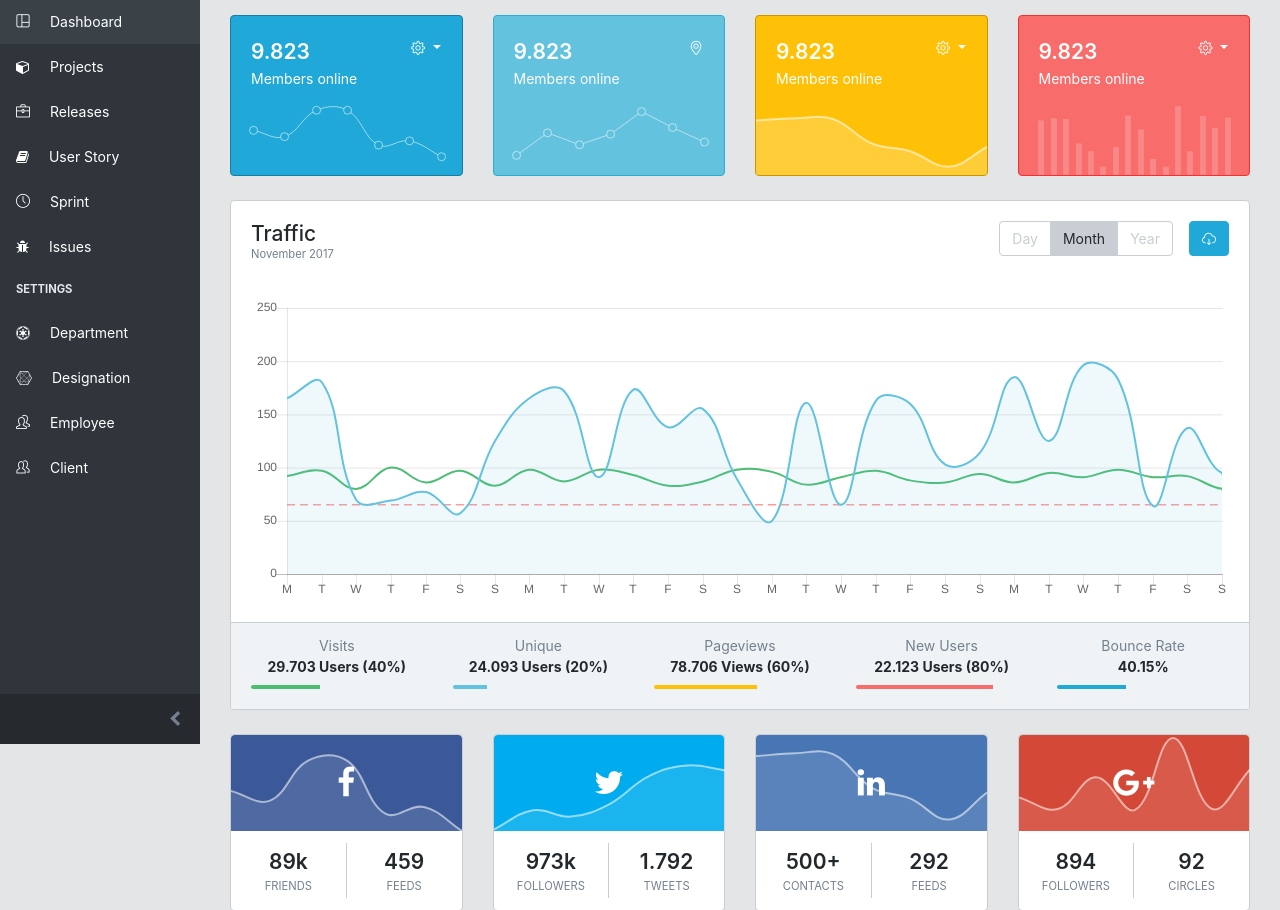
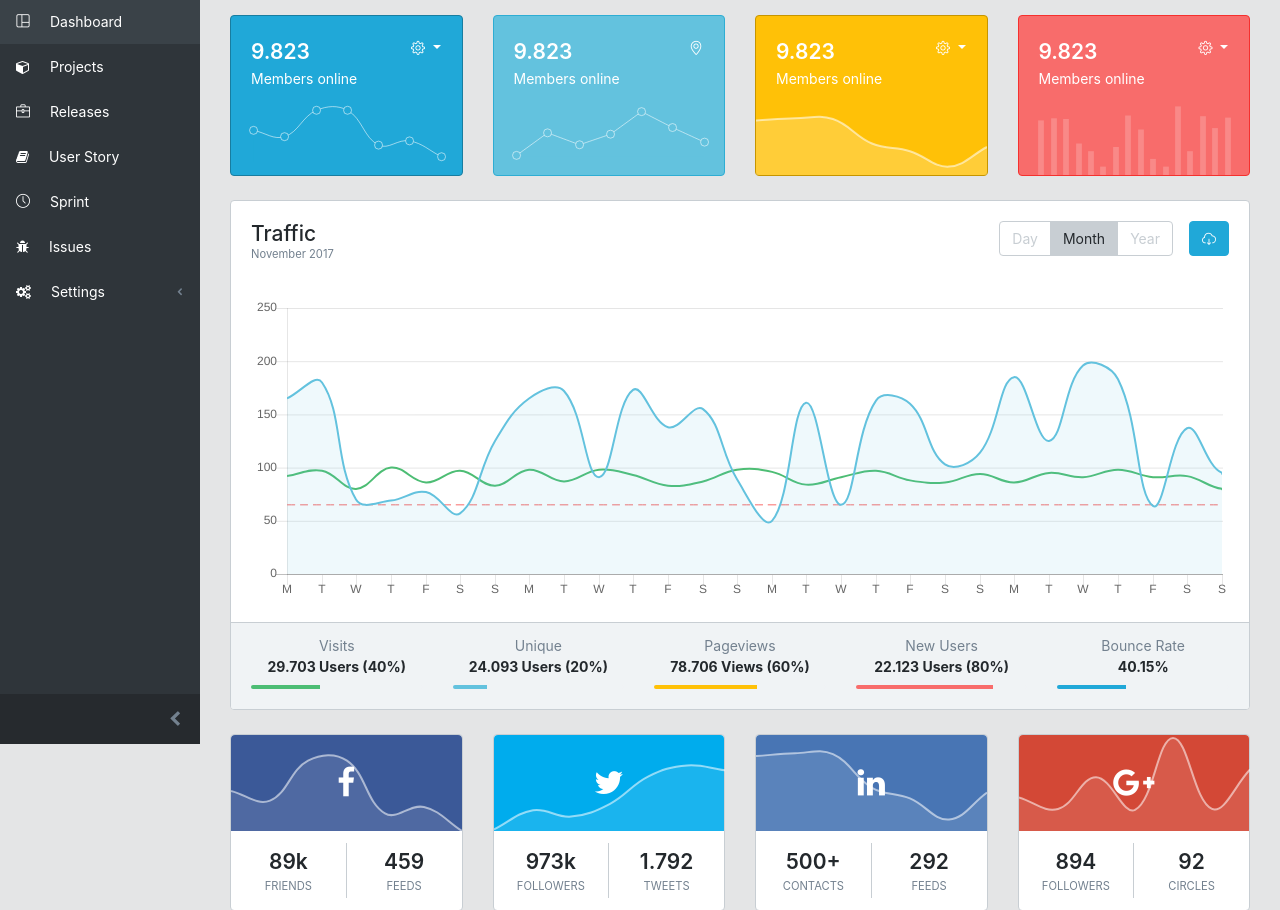
Before and after one commit to nahidsaikat/scrumate, a Django app: page / in a window 1280 px wide. Shown: the part 56-966 px from the top of the page. Run offline with Django 3.2, Linux system fonts and the light colour scheme; the visitor is signed in with stand-in values (Sample User, id 1); some libraries are stand-ins or nearby versions; some web fonts are replaced.

Commit message:
<66> Adding setting sub menu.

```diff
--- a/core/templates/index.html
+++ b/core/templates/index.html
@@ -100,7 +100,11 @@
                     <a class="nav-link" href="{% url 'issue_list' %}">
                         <i class="fa fa-bug mr-3"></i> Issues</a>
                 </li>
-                <li class="nav-title">Settings</li>
+
+                <li class="nav-item nav-dropdown">
+                    <a class="nav-link nav-dropdown-toggle" href="#">
+                        <i class="fa fa-cogs mr-3"></i> Settings</a>
+                    <ul class="nav-dropdown-items">
                         <li class="nav-item">
                             <a class="nav-link" href="{% url 'department_list' %}">
                                 <i class="fa fa-empire mr-3"></i> Department</a>
@@ -116,6 +120,8 @@
                         <li class="nav-item">
                             <a class="nav-link" href="{% url 'client_list' %}">
                                 <i class="icons cui-people mr-3"></i> Client</a>
+                        </li>
+                    </ul>
                 </li>
                 {% endif %}
             </ul>
```
Lines whose indentation alone changed are shown as unchanged.
